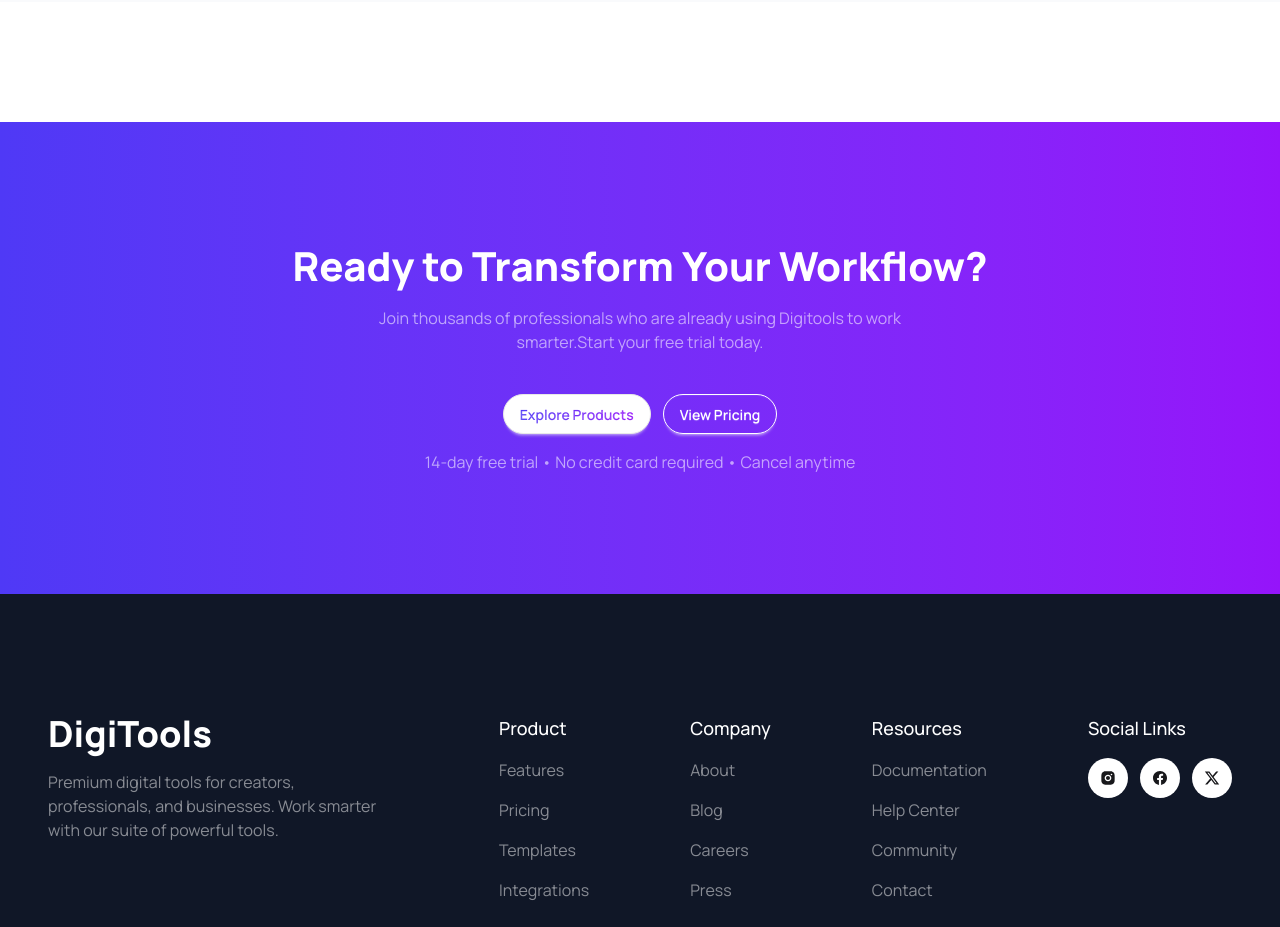
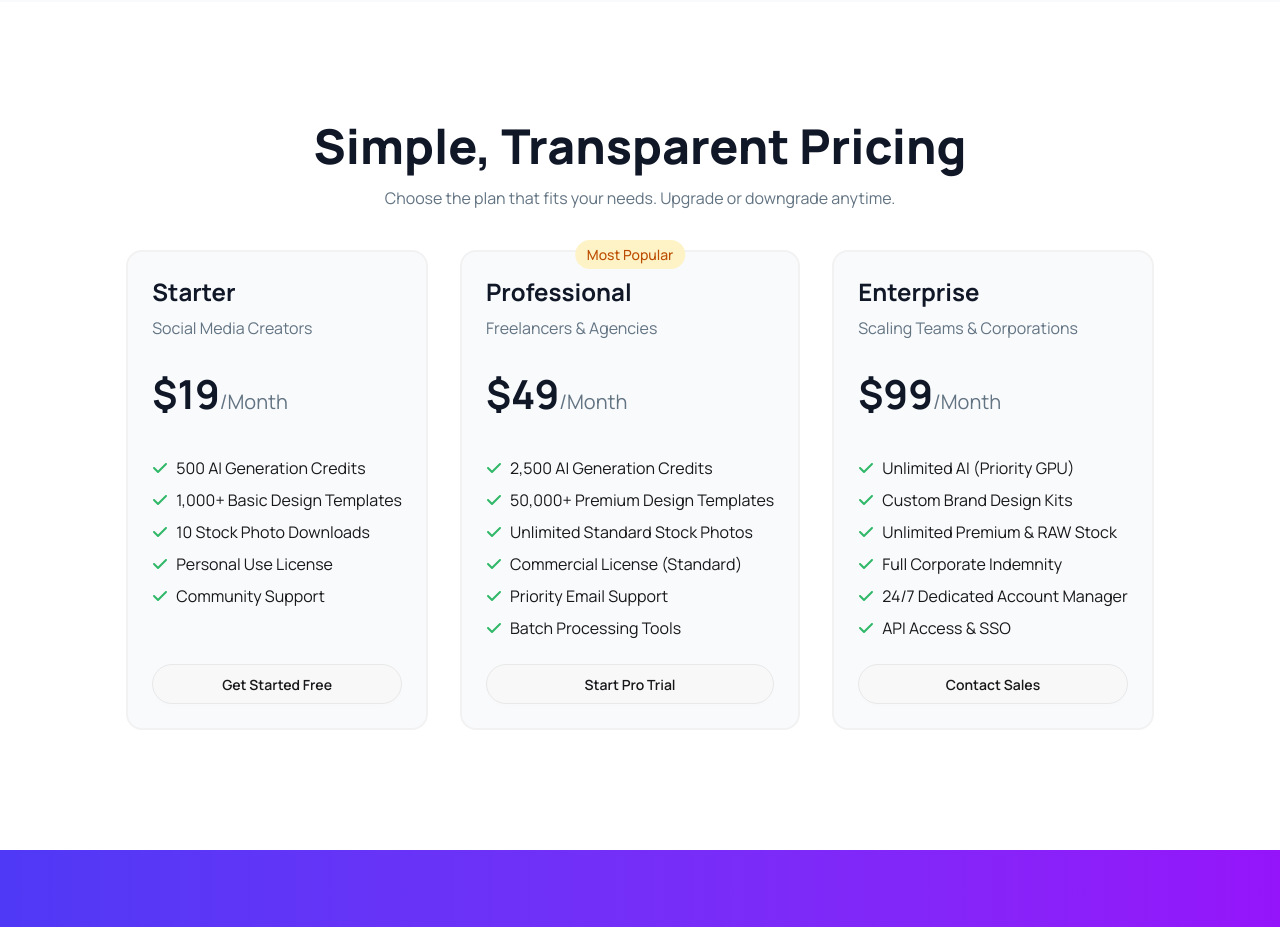
Before and after one commit to jubayer50/digiTools, a React (Vite) app: page / in a window 1280 px wide. Shown: the part 1900-2827 px from the top of the page. Built offline with nearby package versions, Linux system fonts and the light colour scheme.

Commit message:
pricing card desing with responsived and pricing card data fetch and showed on UI

```diff
--- /dev/null
+++ b/public/pricingCard.json
@@ -0,0 +1,59 @@
+{
+  "currency": "USD",
+  "billing_cycle": "monthly",
+  "pricing_plans": [
+    {
+      "id": "starter_01",
+      "name": "Starter",
+      "tagline": "The Spark",
+      "price": 19,
+      "best_for": "Social Media Creators",
+      "features": [
+        "500 AI Generation Credits",
+        "1,000+ Basic Design Templates",
+        "10 Stock Photo Downloads",
+        "Personal Use License",
+        "Community Support"
+      ],
+      "button": "Get Started Free",
+      "highlighted": false,
+      "cta": "Start Creating"
+    },
+    {
+      "id": "professional_02",
+      "name": "Professional",
+      "tagline": "The Growth",
+      "price": 49,
+      "best_for": "Freelancers & Agencies",
+      "features": [
+        "2,500 AI Generation Credits",
+        "50,000+ Premium Design Templates",
+        "Unlimited Standard Stock Photos",
+        "Commercial License (Standard)",
+        "Priority Email Support",
+        "Batch Processing Tools"
+      ],
+      "button": "Start Pro Trial",
+      "highlighted": true,
+      "cta": "Upgrade to Pro"
+    },
+    {
+      "id": "enterprise_03",
+      "name": "Enterprise",
+      "tagline": "The Scale",
+      "price": 99,
+      "best_for": "Scaling Teams & Corporations",
+      "features": [
+        "Unlimited AI (Priority GPU)",
+        "Custom Brand Design Kits",
+        "Unlimited Premium & RAW Stock",
+        "Full Corporate Indemnity",
+        "24/7 Dedicated Account Manager",
+        "API Access & SSO"
+      ],
+      "button": "Contact Sales",
+      "highlighted": false,
+      "cta": "Contact Sales"
+    }
+  ]
+}
--- a/src/App.jsx
+++ b/src/App.jsx
@@ -2,9 +2,16 @@ import "./App.css";
 import Banner from "./Components/Banner/Banner";
 import Footer from "./Components/Footer/Footer";
 import NavBar from "./Components/NavBar/NavBar";
+import PricingOptions from "./Components/PricingOptions/PricingOptions";
 import Started from "./Components/Started/Started";
 import Stats from "./Components/Stats/Stats";
 import Transform from "./Components/Transform/Transform";
+
+const getPricingPromise = async () => {
+  const res = await fetch("/pricingCard.json");
+  return res.json();
+};
+const pricingPromise = getPricingPromise();
 
 function App() {
   return (
@@ -17,6 +24,8 @@ function App() {
 
       <Started></Started>
 
+      <PricingOptions pricingPromise={pricingPromise}></PricingOptions>
+
       <Transform></Transform>
 
       <Footer></Footer>
--- a/src/Components/Footer/Footer.jsx
+++ b/src/Components/Footer/Footer.jsx
@@ -53,15 +53,15 @@ const Footer = () => {
               Social Links
             </h4>
             <div className="flex gap-3">
-              <div className="h-10 w-10 rounded-full flex justify-center items-center bg-white">
+              <div className="h-10 w-10 rounded-full flex justify-center items-center bg-white cursor-pointer">
                 <RiInstagramFill></RiInstagramFill>
               </div>
 
-              <div className="h-10 w-10 rounded-full flex justify-center items-center bg-white">
+              <div className="h-10 w-10 rounded-full flex justify-center items-center bg-white cursor-pointer">
                 <IoLogoFacebook></IoLogoFacebook>
               </div>
 
-              <div className="h-10 w-10 rounded-full flex justify-center items-center bg-white">
+              <div className="h-10 w-10 rounded-full flex justify-center items-center bg-white cursor-pointer">
                 <FaXTwitter></FaXTwitter>
               </div>
             </div>
--- a/src/Components/NavBar/NavBar.jsx
+++ b/src/Components/NavBar/NavBar.jsx
@@ -6,7 +6,7 @@ const NavBar = () => {
     <div>
       <div className="max-w-300 mx-auto flex justify-between items-center py-4 px-1">
         <div>
-          <h2 className="text-2xl md:text-4xl font-extrabold bg-linear-to-r from-[#4F39F6] to-[#9514FA] w-fit bg-clip-text text-transparent p-1">
+          <h2 className="text-2xl md:text-4xl font-extrabold bg-linear-to-r from-[#4F39F6] to-[#9514FA] w-fit bg-clip-text text-transparent p-1 cursor-pointer">
             DigiTools
           </h2>
         </div>
@@ -33,7 +33,9 @@ const NavBar = () => {
 
         <div className="flex items-center gap-4">
           <GrCart className="cursor-pointer"></GrCart>
-          <p className="font-medium md:font-semibold text-[#101727]">Login</p>
+          <p className="font-medium md:font-semibold text-[#101727] cursor-pointer">
+            Login
+          </p>
           <button className="btn rounded-full py-2 px-3 md:py-3 md:px-4 bg-linear-to-r from-[#4F39F6] to-[#9514FA] font-medium md:font-semibold text-white">
             Get Started
           </button>
--- /dev/null
+++ b/src/Components/PricingOptions/PricingCard.jsx
@@ -0,0 +1,45 @@
+import React from "react";
+import PricingFeatures from "./PricingFeatures";
+
+const PricingCard = ({ pricingPlan }) => {
+  console.log(pricingPlan);
+  return (
+    <div className="p-6 rounded-2xl flex flex-col bg-[#F9FAFC] border-2 border-[#F2F2F2] relative">
+      <div>
+        <h3 className="text-2xl text-[#101727] font-bold">
+          {pricingPlan.name}
+        </h3>
+        <p className="text-[#627382] mt-2">{pricingPlan.best_for}</p>
+      </div>
+
+      {pricingPlan.highlighted && (
+        <div className="bg-[#FEF3C6] py-1 px-3 rounded-full absolute right-[50%]  translate-x-[50%] -top-3">
+          <p className="text-[14px] text-[#BB4D00] font-medium">Most Popular</p>
+        </div>
+      )}
+
+      <div className="my-6">
+        <h2 className="text-[#627382] text-[20px]">
+          <span className="text-[40px] font-bold text-[#101727]">
+            ${pricingPlan.price}
+          </span>
+          /Month
+        </h2>
+      </div>
+
+      <div className="flex-1">
+        {pricingPlan.features.map((feature, i) => (
+          <PricingFeatures key={i} feature={feature}></PricingFeatures>
+        ))}
+      </div>
+
+      <div className="mt-6">
+        <button className="btn w-full rounded-full">
+          {pricingPlan.button}
+        </button>
+      </div>
+    </div>
+  );
+};
+
+export default PricingCard;
--- /dev/null
+++ b/src/Components/PricingOptions/PricingFeatures.jsx
@@ -0,0 +1,17 @@
+import React from "react";
+import { FaCheck } from "react-icons/fa6";
+
+const PricingFeatures = ({ feature }) => {
+  return (
+    <div className="">
+      <div className="">
+        <p className="flex items-center gap-2 mt-2">
+          <FaCheck className="text-[#30B868]"></FaCheck> {feature}
+        </p>
+      </div>
+    </div>
+  );
+};
+
+export default PricingFeatures;
+<div>Features</div>;
--- /dev/null
+++ b/src/Components/PricingOptions/PricingOptions.jsx
@@ -0,0 +1,31 @@
+import React, { use } from "react";
+import PricingCard from "./PricingCard";
+
+const PricingOptions = ({ pricingPromise }) => {
+  const getPricingData = use(pricingPromise);
+  const pricingPlans = getPricingData.pricing_plans;
+
+  return (
+    <div className="my-20 md:my-30 max-w-300 mx-auto px-2">
+      <div className="text-center">
+        <h2 className="text-3xl md:text-5xl font-extrabold text-[#101727]">
+          Simple, Transparent Pricing
+        </h2>
+        <p className="mt-4 text-[#627382]">
+          Choose the plan that fits your needs. Upgrade or downgrade anytime.
+        </p>
+      </div>
+
+      <div className="flex flex-col md:flex-row justify-center gap-8 mt-10">
+        {pricingPlans.map((pricingPlan) => (
+          <PricingCard
+            key={pricingPlan.id}
+            pricingPlan={pricingPlan}
+          ></PricingCard>
+        ))}
+      </div>
+    </div>
+  );
+};
+
+export default PricingOptions;
--- a/src/Components/Stats/Stats.jsx
+++ b/src/Components/Stats/Stats.jsx
@@ -5,18 +5,18 @@ const Stats = () => {
     <div className="bg-linear-to-r from-[#4F39F6] to-[#9514FA] mt-20">
       <div className="max-w-300 mx-auto flex flex-col md:flex-row gap-12 justify-between md:divide-x py-15 text-white">
         <div className="text-center px-26">
-          <h2 className="text-6xl font-extrabold">50K+</h2>
-          <p className="text-2xl font-medium mt-3">Active Users</p>
+          <h2 className="text-5xl md:text-6xl font-extrabold">50K+</h2>
+          <p className="text-xl md:text-2xl font-medium mt-3">Active Users</p>
         </div>
 
         <div className="text-center px-26">
-          <h2 className="text-6xl font-extrabold">200+</h2>
-          <p className="text-2xl font-medium mt-3">Premium Tools</p>
+          <h2 className="text-5xl md:text-6xl font-extrabold">200+</h2>
+          <p className="text-xl md:text-2xl font-medium mt-3">Premium Tools</p>
         </div>
 
         <div className=" text-center px-26">
-          <h2 className="text-6xl font-extrabold">4.9</h2>
-          <p className="text-2xl font-medium mt-3">Rating</p>
+          <h2 className="text-5xl md:text-6xl font-extrabold">4.9</h2>
+          <p className="text-xl md:text-2xl font-medium mt-3">Rating</p>
         </div>
       </div>
     </div>
```
